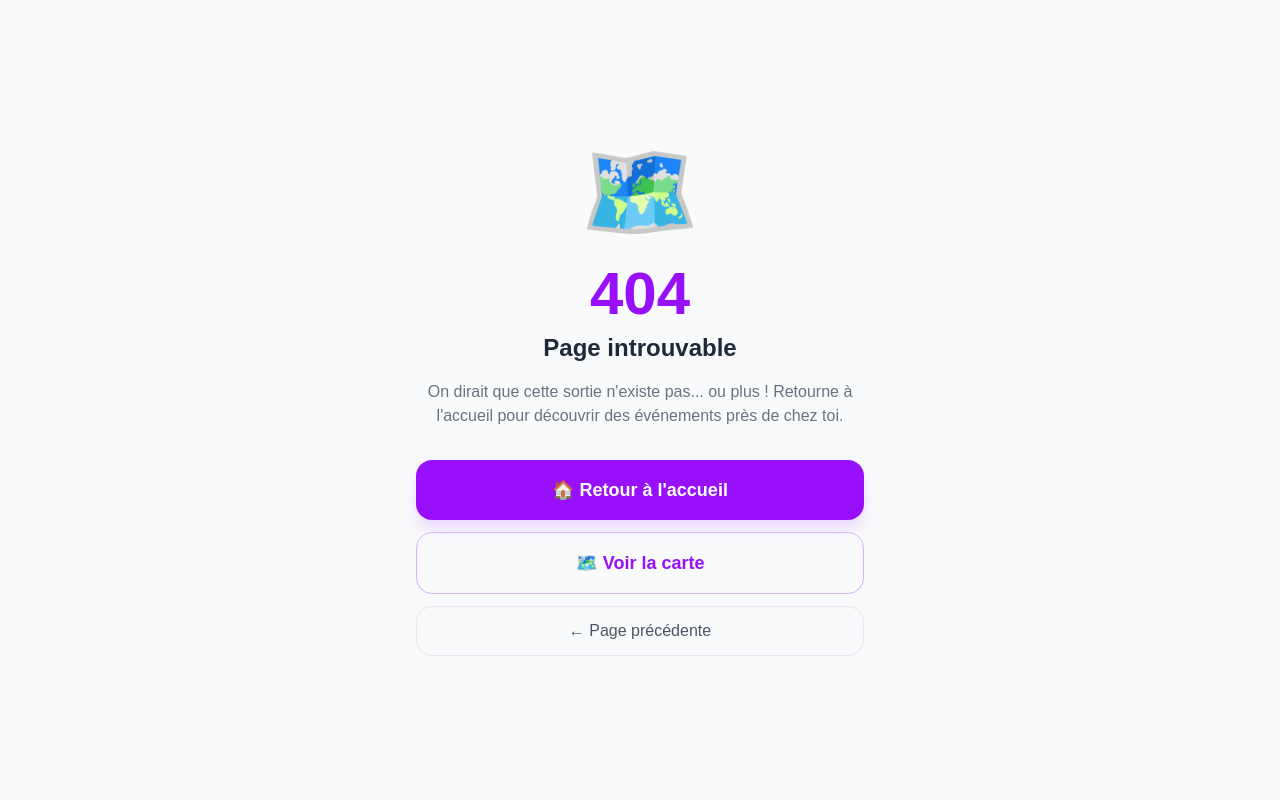
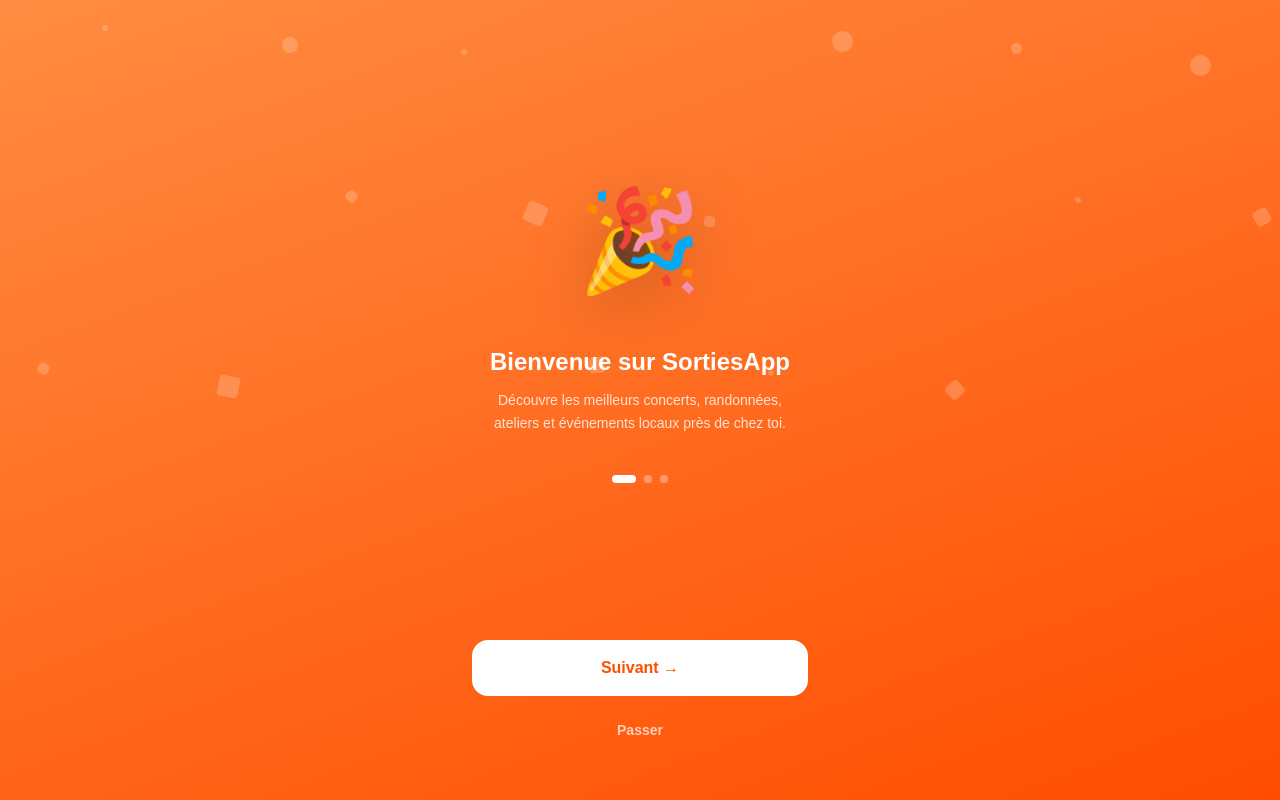
Before and after one commit to magicjardinag/sorties-app, a Next.js app: page /onboarding in a window 1280 px wide. Before the commit this address had no page. Built offline with nearby package versions, Linux system fonts and the light colour scheme.

Commit message:
feat: onboarding 3 slides browse first

```diff
--- /dev/null
+++ b/app/onboarding/page.tsx
@@ -0,0 +1,164 @@
+"use client"
+
+import { useState, useEffect } from "react"
+import { useRouter } from "next/navigation"
+
+const SLIDES = [
+  {
+    bg: "linear-gradient(160deg, #FF8C42 0%, #FF4D00 100%)",
+    emoji: "🎉",
+    titre: "Bienvenue sur SortiesApp",
+    texte: "Découvre les meilleurs concerts, randonnées, ateliers et événements locaux près de chez toi.",
+    accent: "#fff",
+  },
+  {
+    bg: "linear-gradient(160deg, #7C3AED 0%, #9333EA 100%)",
+    emoji: "📍",
+    titre: "Tout près de chez toi",
+    texte: "Filtre par catégorie, date ou distance. Trouve exactement ce que tu cherches en quelques secondes.",
+    accent: "#fff",
+  },
+  {
+    bg: "linear-gradient(160deg, #059669 0%, #10B981 100%)",
+    emoji: "✨",
+    titre: "Gratuit et sans engagement",
+    texte: "Browse librement. Inscris-toi seulement quand tu veux participer, ajouter un favori ou publier un événement.",
+    accent: "#fff",
+  },
+]
+
+export default function Onboarding() {
+  const router = useRouter()
+  const [slide, setSlide] = useState(0)
+  const [visible, setVisible] = useState(true)
+  const [leaving, setLeaving] = useState(false)
+
+  useEffect(() => {
+    const done = localStorage.getItem("onboarding_done")
+    if (done) router.replace("/")
+  }, [])
+
+  const goTo = (idx: number) => {
+    if (idx === SLIDES.length) {
+      terminer()
+      return
+    }
+    setVisible(false)
+    setTimeout(() => {
+      setSlide(idx)
+      setVisible(true)
+    }, 200)
+  }
+
+  const terminer = () => {
+    setLeaving(true)
+    localStorage.setItem("onboarding_done", "1")
+    setTimeout(() => router.replace("/"), 300)
+  }
+
+  const s = SLIDES[slide]
+
+  return (
+    <main
+      className="min-h-screen flex flex-col"
+      style={{
+        background: s.bg,
+        transition: "background 0.6s ease",
+        opacity: leaving ? 0 : 1,
+        transition: leaving ? "opacity 0.3s ease" : "background 0.6s ease",
+      }}
+    >
+      {/* Zone supérieure — illustration */}
+      <div className="flex-1 flex flex-col items-center justify-center px-8 pt-16 pb-8 relative overflow-hidden">
+
+        {/* Confettis décoratifs */}
+        {[...Array(16)].map((_, i) => (
+          <div key={i} className="absolute rounded-full pointer-events-none" style={{
+            left: `${(i * 19 + 8) % 100}%`,
+            top: `${(i * 27 + 4) % 80}%`,
+            width: 6 + (i % 4) * 5,
+            height: 6 + (i % 4) * 5,
+            background: "rgba(255,255,255,0.2)",
+            borderRadius: i % 3 === 0 ? "50%" : "4px",
+            transform: `rotate(${i * 42}deg)`,
+          }} />
+        ))}
+
+        {/* Emoji central */}
+        <div
+          className="mb-8"
+          style={{
+            fontSize: 100,
+            filter: "drop-shadow(0 12px 32px rgba(0,0,0,0.2))",
+            opacity: visible ? 1 : 0,
+            transform: visible ? "scale(1) translateY(0)" : "scale(0.8) translateY(16px)",
+            transition: "all 0.25s ease",
+          }}
+        >
+          {s.emoji}
+        </div>
+
+        {/* Texte */}
+        <div
+          className="text-center max-w-xs"
+          style={{
+            opacity: visible ? 1 : 0,
+            transform: visible ? "translateY(0)" : "translateY(12px)",
+            transition: "all 0.25s ease 0.05s",
+          }}
+        >
+          <h1 className="font-black text-white text-2xl mb-3 leading-tight" style={{ fontFamily: "'Syne', sans-serif" }}>
+            {s.titre}
+          </h1>
+          <p className="text-white/80 text-sm leading-relaxed">
+            {s.texte}
+          </p>
+        </div>
+
+        {/* Dots */}
+        <div className="flex gap-2 mt-10">
+          {SLIDES.map((_, i) => (
+            <button key={i} onClick={() => goTo(i)}
+              className="rounded-full transition-all"
+              style={{
+                width: i === slide ? 24 : 8,
+                height: 8,
+                background: i === slide ? "#fff" : "rgba(255,255,255,0.35)",
+              }}
+            />
+          ))}
+        </div>
+      </div>
+
+      {/* Zone inférieure — actions */}
+      <div className="px-6 pb-12 pt-6 flex flex-col gap-3 max-w-sm mx-auto w-full">
+
+        {slide < SLIDES.length - 1 ? (
+          <>
+            <button onClick={() => goTo(slide + 1)}
+              className="w-full py-4 rounded-2xl font-black text-base transition-all active:scale-95"
+              style={{ background: "#fff", color: s.bg.includes("#FF4D00") ? "#FF4D00" : s.bg.includes("#7C3AED") ? "#7C3AED" : "#059669" }}>
+              Suivant →
+            </button>
+            <button onClick={terminer}
+              className="w-full py-3 rounded-2xl font-semibold text-sm text-white/70 text-center active:scale-95">
+              Passer
+            </button>
+          </>
+        ) : (
+          <>
+            <button onClick={() => { localStorage.setItem("onboarding_done", "1"); router.push("/auth") }}
+              className="w-full py-4 rounded-2xl font-black text-base transition-all active:scale-95"
+              style={{ background: "#fff", color: "#059669" }}>
+              Créer un compte gratuit
+            </button>
+            <button onClick={terminer}
+              className="w-full py-3 rounded-2xl font-semibold text-sm border-2 border-white/40 text-white text-center active:scale-95 transition-all">
+              Explorer sans s'inscrire →
+            </button>
+          </>
+        )}
+      </div>
+    </main>
+  )
+}
--- a/app/page.tsx
+++ b/app/page.tsx
@@ -670,6 +670,11 @@ export default function Home() {
   const dates = getFiltreDates()
 
   useEffect(() => {
+    const done = localStorage.getItem("onboarding_done")
+    if (!done) router.replace("/onboarding")
+  }, [])
+
+  useEffect(() => {
     const fetchEvenements = async () => {
       const { data, error } = await supabase.from("evenements").select("*").eq("statut", "approuve")
       if (error) { console.error(error) } else { setEvenements(data || []) }
```
